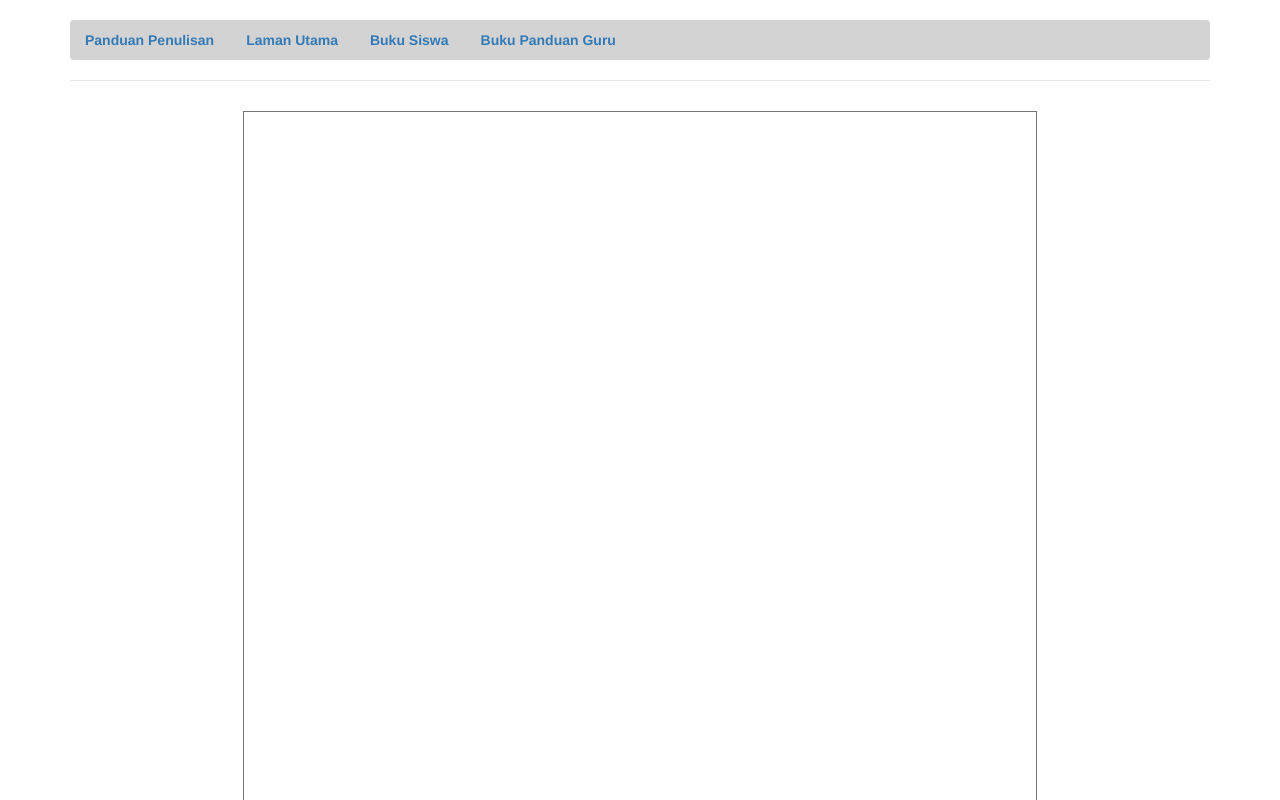
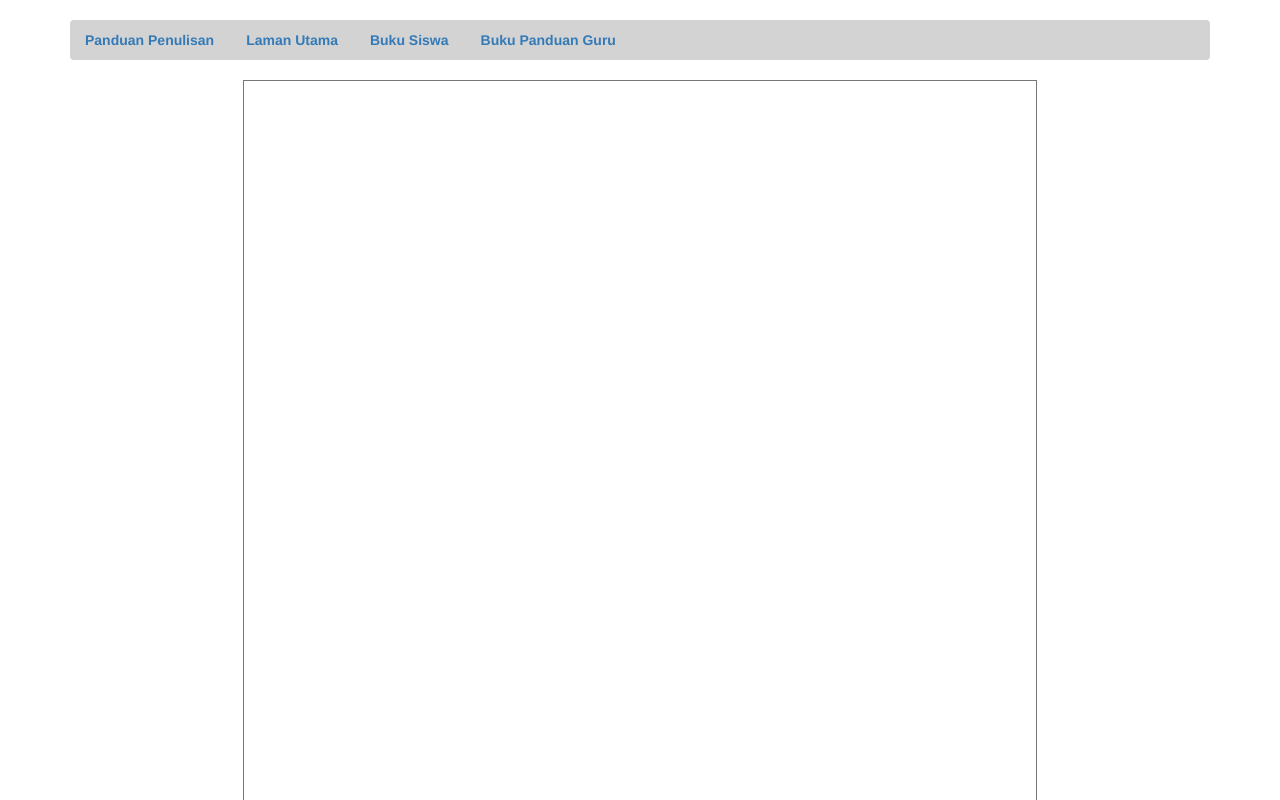
Before and after one commit to panduanpusbuk/penulisan, a plain HTML site: page index.html in a window 1280 px wide. Shown: the top 800 px of the page. Drawn offline with nearby package versions, Linux system fonts and the light colour scheme.

Commit message:
Fix wrapper homepagae

```diff
--- a/index.html
+++ b/index.html
@@ -35,11 +35,9 @@
             </li>
           </ul>
         </nav>
+        <div class="koverdepan"></div>
       </div>
 
-      <div class="wrapper-daftarisi">
-       <div class="koverdepan"></div>
-      </div>
         <footer class="footer">
           <p>© Pusat Perbukuan 2024</p>
         </footer>
```
